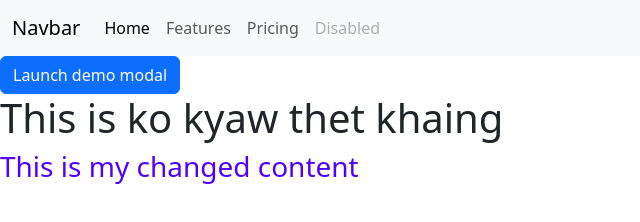
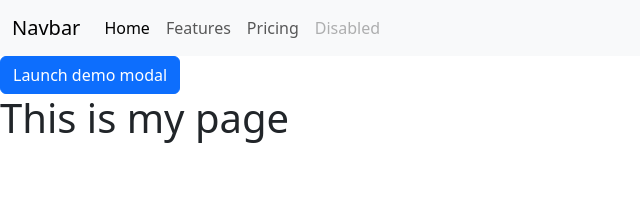
Before and after one commit to kyawthetkhaing255/kyaw, a plain HTML site: page index.html in a window 1280 px wide. Shown: the whole page, without its empty margins (0-640 px from the left). Drawn offline with nearby package versions, Linux system fonts and the light colour scheme.

Commit message:
content deleted

```diff
--- a/index.html
+++ b/index.html
@@ -88,8 +88,7 @@
         </div>
       </div>
     </div>
-    <h1>This is ko kyaw thet khaing</h1>
-    <h3 style="color: rgb(81, 0, 255)">This is my changed content</h3>
+    <h1>This is my page</h1>
     <script
       src="https://cdn.jsdelivr.net/npm/bootstrap@5.3.3/dist/js/bootstrap.bundle.min.js"
       integrity="sha384-YvpcrYf0tY3lHB60NNkmXc5s9fDVZLESaAA55NDzOxhy9GkcIdslK1eN7N6jIeHz"
```
